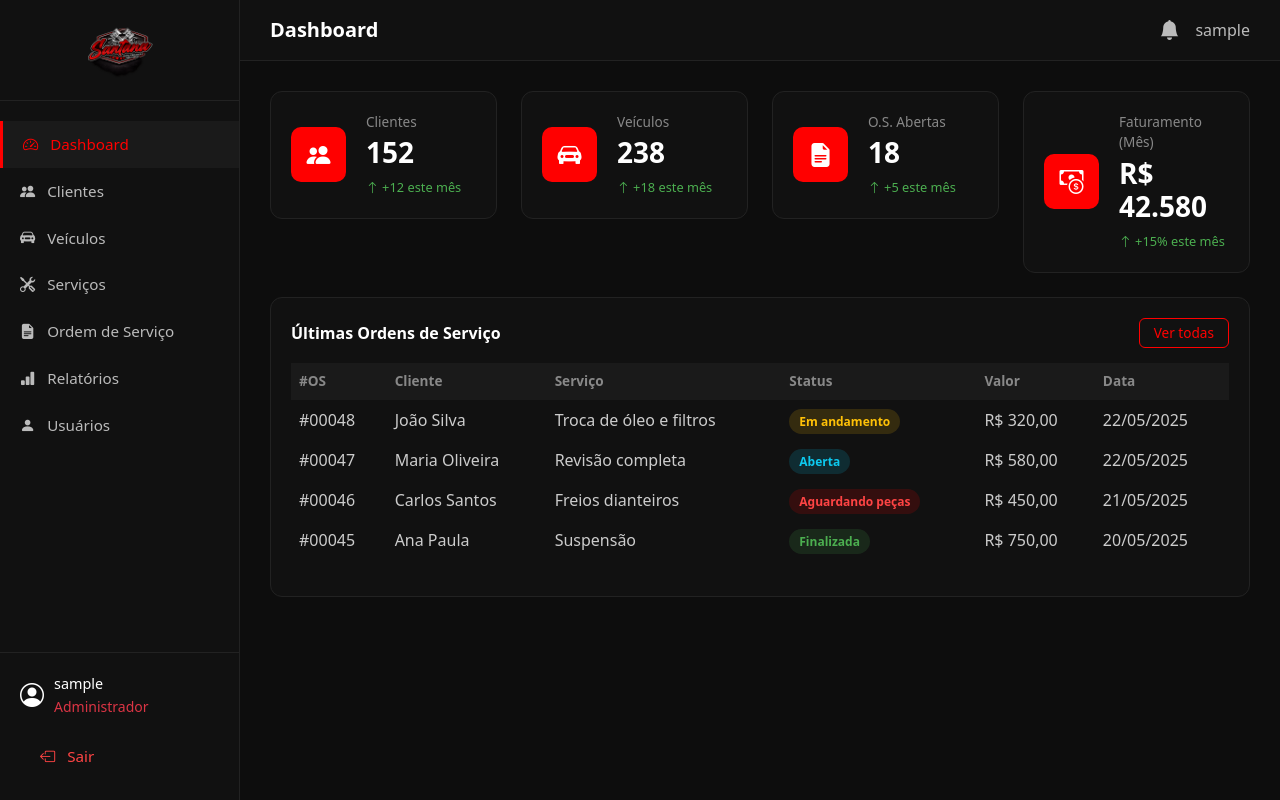
After one commit to SergioSantana07/Oficina_Santana, a Django app: page /admin-santana/dashboard/ in a window 1280 px wide. The commit adds this page. Run offline with Django 5.2, Linux system fonts and the light colour scheme; the visitor is signed in with stand-in values (Sample User, id 1).

Commit message:
Área administrativa: login e dashboard concluídos

```diff
--- a/core/urls.py
+++ b/core/urls.py
@@ -6,4 +6,7 @@ urlpatterns = [
     path('sobre/', views.sobre, name='sobre'),
     path('servicos/', views.servicos, name='servicos'),
     path('contato/', views.contato, name='contato'),
+    path('admin-santana/login/', views.admin_login, name='admin_login'),
+    path('admin-santana/dashboard/', views.admin_dashboard, name='admin_dashboard'),
+    path('admin-santana/logout/', views.admin_logout, name='admin_logout'),
 ]
--- a/core/views.py
+++ b/core/views.py
@@ -1,4 +1,7 @@
-from django.shortcuts import render
+from django.shortcuts import render, redirect
+from django.contrib.auth import authenticate, login, logout
+from django.contrib.auth.decorators import login_required
+from django.contrib import messages
 
 def home(request):
     return render(request, 'home.html')
@@ -11,3 +14,23 @@ def servicos(request):
 
 def contato(request):
     return render(request, 'contato.html')
+
+def admin_login(request):
+    if request.method == 'POST':
+        username = request.POST['username']
+        password = request.POST['password']
+        user = authenticate(request, username=username, password=password)
+        if user is not None:
+            login(request, user)
+            return redirect('admin_dashboard')
+        else:
+            messages.error(request, 'Usuário ou senha inválidos.')
+    return render(request, 'painel/login.html')
+
+def admin_logout(request):
+    logout(request)
+    return redirect('admin_login')
+
+@login_required(login_url='/admin-santana/login/')
+def admin_dashboard(request):
+    return render(request, 'painel/dashboard.html')
--- /dev/null
+++ b/static/css/admin.css
@@ -0,0 +1,333 @@
+/* ============================================================
+   LOGIN
+============================================================ */
+
+.admin-login-body {
+    background-color: #0d0d0d;
+    min-height: 100vh;
+    display: flex;
+    align-items: center;
+    justify-content: center;
+}
+
+.login-box {
+    background: #111;
+    border: 1px solid #222;
+    border-radius: 16px;
+    padding: 40px;
+    width: 100%;
+    max-width: 420px;
+}
+
+.login-box h4 {
+    color: white;
+    font-weight: 700;
+}
+
+.login-box .text-muted {
+    color: #888 !important;
+    font-size: 0.9rem;
+}
+
+.login-box .form-label {
+    color: #ccc;
+    font-size: 0.9rem;
+}
+
+.login-box .input-group-text {
+    background: #1b1b1b;
+    border: 1px solid #333;
+    color: #ff0000;
+}
+
+.login-box .form-control {
+    background: #1b1b1b;
+    border: 1px solid #333;
+    color: white;
+}
+
+.login-box .form-control:focus {
+    background: #1b1b1b;
+    border-color: #ff0000;
+    color: white;
+    box-shadow: none;
+}
+
+.login-box .form-control::placeholder {
+    color: #555;
+}
+
+.btn-admin-login {
+    background: #ff0000;
+    color: white;
+    border: none;
+    padding: 12px;
+    border-radius: 8px;
+    font-weight: 700;
+    font-size: 1rem;
+    transition: 0.3s;
+}
+
+.btn-admin-login:hover {
+    background: #cc0000;
+    color: white;
+    transform: translateY(-2px);
+    box-shadow: 0 0 15px rgba(255, 0, 0, 0.35);
+}
+
+/* ============================================================
+   LAYOUT ADMIN
+============================================================ */
+
+.admin-body {
+    background: #0d0d0d;
+    display: flex;
+    min-height: 100vh;
+}
+
+/* SIDEBAR */
+.sidebar {
+    width: 240px;
+    min-height: 100vh;
+    background: #111;
+    border-right: 1px solid #222;
+    display: flex;
+    flex-direction: column;
+    position: fixed;
+    top: 0;
+    left: 0;
+}
+
+.sidebar-logo {
+    padding: 20px;
+    border-bottom: 1px solid #222;
+    text-align: center;
+}
+
+.sidebar-nav {
+    flex: 1;
+    padding: 20px 0;
+}
+
+.sidebar-link {
+    display: flex;
+    align-items: center;
+    gap: 12px;
+    padding: 12px 20px;
+    color: #bbb;
+    text-decoration: none;
+    font-size: 0.95rem;
+    transition: 0.2s;
+}
+
+.sidebar-link:hover,
+.sidebar-link.active {
+    background: #1a1a1a;
+    color: #ff0000;
+    border-left: 3px solid #ff0000;
+}
+
+.sidebar-footer {
+    padding: 20px;
+    border-top: 1px solid #222;
+}
+
+.sidebar-user {
+    display: flex;
+    align-items: center;
+    gap: 10px;
+    color: white;
+    margin-bottom: 15px;
+}
+
+.sidebar-user p {
+    margin: 0;
+    font-size: 0.9rem;
+}
+
+.sidebar-logout {
+    color: #ff4444 !important;
+}
+
+/* TOPBAR */
+.admin-content {
+    margin-left: 240px;
+    flex: 1;
+    display: flex;
+    flex-direction: column;
+}
+
+.topbar {
+    background: #111;
+    border-bottom: 1px solid #222;
+    padding: 15px 30px;
+    display: flex;
+    align-items: center;
+    justify-content: space-between;
+    position: sticky;
+    top: 0;
+    z-index: 100;
+}
+
+.topbar-title {
+    color: white;
+    margin: 0;
+    font-weight: 700;
+}
+
+.topbar-user {
+    color: #bbb;
+    display: flex;
+    align-items: center;
+}
+
+.admin-page {
+    padding: 30px;
+}
+
+/* ============================================================
+   DASHBOARD — CARDS
+============================================================ */
+
+.dash-card {
+    background: #111;
+    border: 1px solid #222;
+    border-radius: 12px;
+    padding: 20px;
+    display: flex;
+    align-items: center;
+    gap: 20px;
+    transition: 0.3s;
+}
+
+.dash-card:hover {
+    border-color: #ff0000;
+    box-shadow: 0 0 15px rgba(255, 0, 0, 0.15);
+}
+
+.dash-card-icon {
+    background: #ff0000;
+    border-radius: 10px;
+    width: 55px;
+    height: 55px;
+    display: flex;
+    align-items: center;
+    justify-content: center;
+    font-size: 1.5rem;
+    color: white;
+    flex-shrink: 0;
+}
+
+.dash-card-info p {
+    color: #888;
+    margin: 0;
+    font-size: 0.85rem;
+}
+
+.dash-card-info h3 {
+    color: white;
+    font-weight: 800;
+    margin: 4px 0;
+}
+
+.dash-card-info small {
+    color: #4caf50;
+    font-size: 0.8rem;
+}
+
+/* ============================================================
+   DASHBOARD — TABELA
+============================================================ */
+
+.dash-table-box {
+    background: #111;
+    border: 1px solid #222;
+    border-radius: 12px;
+    padding: 20px;
+}
+
+.dash-table-header {
+    display: flex;
+    justify-content: space-between;
+    align-items: center;
+    margin-bottom: 15px;
+}
+
+.dash-table-header h6 {
+    color: white;
+    font-weight: 700;
+    margin: 0;
+}
+
+.admin-table {
+    color: #ccc;
+    --bs-table-color: #ccc !important;
+    --bs-table-bg: transparent !important;
+}
+
+.admin-table tbody tr {
+    background: #111;
+}
+
+.admin-table tbody tr:hover {
+    background: #1a1a1a;
+}
+
+.admin-table thead th {
+    color: #888;
+    border-color: #222;
+    font-size: 0.85rem;
+    background: #1a1a1a;
+}
+
+.admin-table tbody td {
+    border-color: #222;
+    vertical-align: middle;
+    color: #ccc !important;
+}
+
+.admin-table tbody tr td:first-child {
+    color: #888;
+}
+
+.badge-status {
+    padding: 4px 10px;
+    border-radius: 20px;
+    font-size: 0.75rem;
+    font-weight: 600;
+}
+
+.badge-status.em-andamento {
+    background: rgba(255, 193, 7, 0.15);
+    color: #ffc107;
+}
+
+.badge-status.aberta {
+    background: rgba(13, 202, 240, 0.15);
+    color: #0dcaf0;
+}
+
+.badge-status.aguardando {
+    background: rgba(255, 0, 0, 0.15);
+    color: #ff4444;
+}
+
+.badge-status.finalizada {
+    background: rgba(76, 175, 80, 0.15);
+    color: #4caf50;
+}
+
+.btn-admin-sm {
+    background: transparent;
+    border: 1px solid #ff0000;
+    color: #ff0000;
+    padding: 4px 14px;
+    border-radius: 6px;
+    font-size: 0.85rem;
+    transition: 0.3s;
+}
+
+.btn-admin-sm:hover {
+    background: #ff0000;
+    color: white;
+}
--- /dev/null
+++ b/templates/painel/base_admin.html
@@ -0,0 +1,92 @@
+{% load static %}
+<!DOCTYPE html>
+<html lang="pt-br">
+
+<head>
+    <meta charset="UTF-8">
+    <meta name="viewport" content="width=device-width, initial-scale=1.0">
+    <title>Admin — Santana</title>
+    <link href="https://cdn.jsdelivr.net/npm/bootstrap@5.3.3/dist/css/bootstrap.min.css" rel="stylesheet">
+    <link rel="stylesheet" href="https://cdn.jsdelivr.net/npm/bootstrap-icons@1.11.3/font/bootstrap-icons.min.css">
+    <link rel="stylesheet" href="{% static 'css/admin.css' %}">
+</head>
+
+<body class="admin-body">
+
+    <!-- SIDEBAR -->
+    <div class="sidebar">
+
+        <div class="sidebar-logo">
+            <img src="{% static 'img/logo.png' %}" alt="Logo" height="60">
+        </div>
+
+        <nav class="sidebar-nav">
+            <a href="/admin-santana/dashboard/" class="sidebar-link {% block menu_dashboard %}{% endblock %}">
+                <i class="bi bi-speedometer2"></i> Dashboard
+            </a>
+            <a href="/admin-santana/clientes/" class="sidebar-link {% block menu_clientes %}{% endblock %}">
+                <i class="bi bi-people-fill"></i> Clientes
+            </a>
+            <a href="/admin-santana/veiculos/" class="sidebar-link {% block menu_veiculos %}{% endblock %}">
+                <i class="bi bi-car-front-fill"></i> Veículos
+            </a>
+            <a href="/admin-santana/servicos/" class="sidebar-link {% block menu_servicos %}{% endblock %}">
+                <i class="bi bi-tools"></i> Serviços
+            </a>
+            <a href="/admin-santana/ordens/" class="sidebar-link {% block menu_ordens %}{% endblock %}">
+                <i class="bi bi-file-earmark-text-fill"></i> Ordem de Serviço
+            </a>
+            <a href="/admin-santana/relatorios/" class="sidebar-link {% block menu_relatorios %}{% endblock %}">
+                <i class="bi bi-bar-chart-fill"></i> Relatórios
+            </a>
+            <a href="/admin-santana/usuarios/" class="sidebar-link {% block menu_usuarios %}{% endblock %}">
+                <i class="bi bi-person-fill"></i> Usuários
+            </a>
+        </nav>
+
+        <div class="sidebar-footer">
+            <div class="sidebar-user">
+                <i class="bi bi-person-circle fs-4"></i>
+                <div>
+                    <p class="mb-0">{{ request.user.username }}</p>
+                    <small class="text-danger">Administrador</small>
+                </div>
+            </div>
+            <a href="/admin-santana/logout/" class="sidebar-link sidebar-logout">
+                <i class="bi bi-box-arrow-left"></i> Sair
+            </a>
+        </div>
+
+    </div>
+
+    <!-- CONTEÚDO -->
+    <div class="admin-content">
+
+        <!-- TOPBAR -->
+        <div class="topbar">
+            <h5 class="topbar-title">{% block page_title %}Dashboard{% endblock %}</h5>
+            <div class="topbar-user">
+                <i class="bi bi-bell-fill fs-5"></i>
+                <span class="ms-3">{{ request.user.username }}</span>
+            </div>
+        </div>
+
+        <!-- PÁGINA -->
+        <div class="admin-page">
+            {% if messages %}
+                {% for message in messages %}
+                    <div class="alert alert-danger">{{ message }}</div>
+                {% endfor %}
+            {% endif %}
+
+            {% block content %}
+            {% endblock %}
+        </div>
+
+    </div>
+
+    <script src="https://cdn.jsdelivr.net/npm/bootstrap@5.3.3/dist/js/bootstrap.bundle.min.js"></script>
+
+</body>
+
+</html>
--- /dev/null
+++ b/templates/painel/dashboard.html
@@ -0,0 +1,119 @@
+{% extends 'painel/base_admin.html' %}
+
+{% block menu_dashboard %}active{% endblock %}
+{% block page_title %}Dashboard{% endblock %}
+
+{% block content %}
+
+<!-- CARDS -->
+<div class="row g-4 mb-4">
+
+    <div class="col-lg-3 col-md-6">
+        <div class="dash-card">
+            <div class="dash-card-icon">
+                <i class="bi bi-people-fill"></i>
+            </div>
+            <div class="dash-card-info">
+                <p>Clientes</p>
+                <h3>152</h3>
+                <small><i class="bi bi-arrow-up"></i> +12 este mês</small>
+            </div>
+        </div>
+    </div>
+
+    <div class="col-lg-3 col-md-6">
+        <div class="dash-card">
+            <div class="dash-card-icon">
+                <i class="bi bi-car-front-fill"></i>
+            </div>
+            <div class="dash-card-info">
+                <p>Veículos</p>
+                <h3>238</h3>
+                <small><i class="bi bi-arrow-up"></i> +18 este mês</small>
+            </div>
+        </div>
+    </div>
+
+    <div class="col-lg-3 col-md-6">
+        <div class="dash-card">
+            <div class="dash-card-icon">
+                <i class="bi bi-file-earmark-text-fill"></i>
+            </div>
+            <div class="dash-card-info">
+                <p>O.S. Abertas</p>
+                <h3>18</h3>
+                <small><i class="bi bi-arrow-up"></i> +5 este mês</small>
+            </div>
+        </div>
+    </div>
+
+    <div class="col-lg-3 col-md-6">
+        <div class="dash-card">
+            <div class="dash-card-icon">
+                <i class="bi bi-cash-coin"></i>
+            </div>
+            <div class="dash-card-info">
+                <p>Faturamento (Mês)</p>
+                <h3>R$ 42.580</h3>
+                <small><i class="bi bi-arrow-up"></i> +15% este mês</small>
+            </div>
+        </div>
+    </div>
+
+</div>
+
+<!-- TABELA ORDENS RECENTES -->
+<div class="dash-table-box">
+    <div class="dash-table-header">
+        <h6>Últimas Ordens de Serviço</h6>
+        <a href="/admin-santana/ordens/" class="btn btn-admin-sm">Ver todas</a>
+    </div>
+    <table class="table admin-table table-borderless">
+        <thead>
+            <tr>
+                <th>#OS</th>
+                <th>Cliente</th>
+                <th>Serviço</th>
+                <th>Status</th>
+                <th>Valor</th>
+                <th>Data</th>
+            </tr>
+        </thead>
+        <tbody>
+            <tr>
+                <td>#00048</td>
+                <td>João Silva</td>
+                <td>Troca de óleo e filtros</td>
+                <td><span class="badge-status em-andamento">Em andamento</span></td>
+                <td>R$ 320,00</td>
+                <td>22/05/2025</td>
+            </tr>
+            <tr>
+                <td>#00047</td>
+                <td>Maria Oliveira</td>
+                <td>Revisão completa</td>
+                <td><span class="badge-status aberta">Aberta</span></td>
+                <td>R$ 580,00</td>
+                <td>22/05/2025</td>
+            </tr>
+            <tr>
+                <td>#00046</td>
+                <td>Carlos Santos</td>
+                <td>Freios dianteiros</td>
+                <td><span class="badge-status aguardando">Aguardando peças</span></td>
+                <td>R$ 450,00</td>
+                <td>21/05/2025</td>
+            </tr>
+            <tr>
+                <td>#00045</td>
+                <td>Ana Paula</td>
+                <td>Suspensão</td>
+                <td><span class="badge-status finalizada">Finalizada</span></td>
+                <td>R$ 750,00</td>
+                <td>20/05/2025</td>
+            </tr>
+        </tbody>
+    </table>
+</div>
+
+{% endblock %}
```
Also changed, not shown: static/css/styles.css (+34 -1 lines), templates/base.html (+6 -1 lines), templates/painel/login.html (added, +69 -0 lines).
